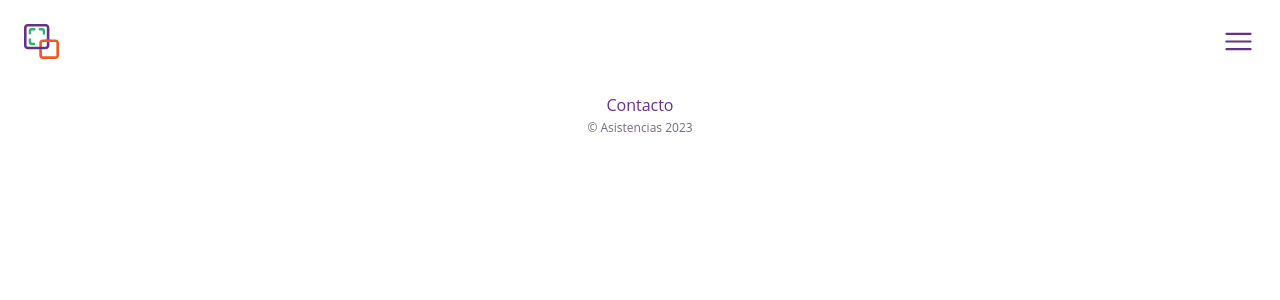
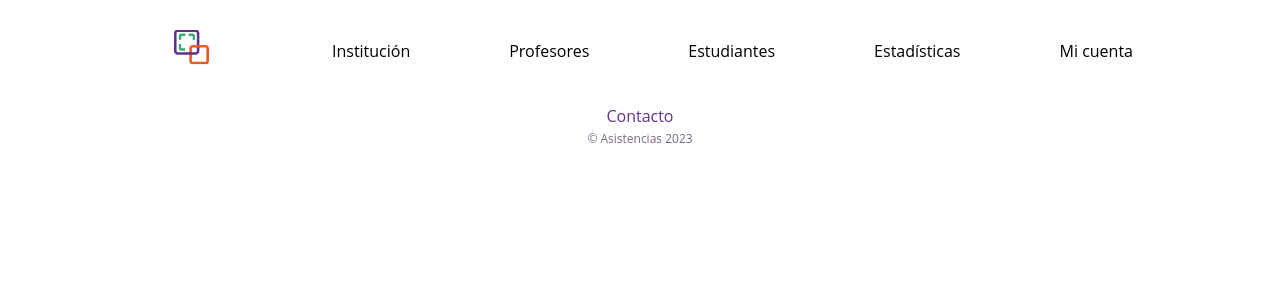
Before and after one commit to sync-ideas/project-frontend, a Next.js app: page /login in a window 1280 px wide. Shown: the top 300 px of the page. Built offline with nearby package versions, Linux system fonts and the light colour scheme.

Commit message:
[FIX] fix styles

```diff
--- a/src/app/components/navbar.tsx
+++ b/src/app/components/navbar.tsx
@@ -18,61 +18,97 @@ const NavBar: React.FC<NavBarProps> = () => {
     const menuRef = useRef<HTMLDivElement | null>(null);
 
     useEffect(() => {
-        function handleClickOutside(event:any) {
-          if (menuRef.current && !menuRef.current.contains(event.target)) {
-            setIsOpen(false);
-          }
+        function handleResize() {
+            setIsSmallScreen(window.innerWidth <= 768);
         }
 
-        document.addEventListener('mousedown', handleClickOutside);
-        return () => {
-          document.removeEventListener('mousedown', handleClickOutside);
-        };
-    }, []);
-
-    useEffect(() => {
-        const handleResize = () => {
-            setIsSmallScreen(window.innerWidth <= 1280);
-        };
-
-        window.addEventListener('resize', handleResize);
+        window.addEventListener("resize", handleResize);
 
         handleResize();
 
         return () => {
-            window.removeEventListener('resize', handleResize);
-        };
-    }, [])
+            window.removeEventListener("resize", handleResize);
+        }
+    }, []);
+
+    useEffect(() => {
+        function handleClickOutside(event: any) {
+            if (menuRef.current && !menuRef.current.contains(event.target)) {
+                setIsOpen(false);
+            }
+        }
+    }, []);
 
     return (
         <>
-            {isSmallScreen ? (
+{/* Mobile menu (only when isSmallScreen is true) */}
+            {isSmallScreen && (
                 <div className="flex w-full p-[24px] m-auto justify-between">
                     <Image src={logo} width={35} height={35} alt="Logo" />
                     {isOpen ? (
-                        <Image src={green} width={35} height={35} alt="Logo" onClick={toggleMenu} className='cursor-pointer' />
-                    ):(
-                        <Image src={menu} width={35} height={35} alt="Logo" onClick={toggleMenu} className='cursor-pointer' />
-                        )}
+                        <Image
+                            src={green}
+                            width={35}
+                            height={35}
+                            alt="Logo"
+                            onClick={toggleMenu}
+                            className="cursor-pointer"
+                        />
+                    ) : (
+                        <Image
+                            src={menu}
+                            width={35}
+                            height={35}
+                            alt="Logo"
+                            onClick={toggleMenu}
+                            className="cursor-pointer"
+                        />
+                    )}
                     {isOpen && (
-                        <div ref={menuRef} className="flex flex-col absolute mt-2 py-2 px-6 bg-purple text-white border rounded shadow right-5 top-[60px]">
-                            <LinkComponent link='#' decorationColor='white' text='Institución' textColor='white'/>
-                            <LinkComponent link='#' decorationColor='white' text='Profesores' textColor='white'/>
-                            <LinkComponent link='#' decorationColor='white' text='Estudiantes' textColor='white'/>
-                            <LinkComponent link='#' decorationColor='white' text='Estadísticas' textColor='white'/>
-                            <LinkComponent link='#' decorationColor='white' text='Mi cuenta' textColor='white'/>
+                        <div
+                            ref={menuRef}
+                            className="flex flex-col absolute mt-2 py-2 px-6 bg-purple text-white border rounded shadow right-5 top-[60px]"
+                        >
+
                         </div>
                     )}
                 </div>
-            ):(
-                <div className="flex w-full p-[24px] m-auto justify-between">
-                    <Image src={logo} width={35} height={35} alt="Logo" />
-                    <div className="mt-2 py-2 px-6 p-8">
-                        <LinkComponent link='#' decorationColor='white' text='Institución' textColor='dark'/>
-                        <LinkComponent link='#' decorationColor='white' text='Profesores' textColor='dark'/>
-                        <LinkComponent link='#' decorationColor='white' text='Estudiantes' textColor='dark'/>
-                        <LinkComponent link='#' decorationColor='white' text='Estadísticas' textColor='dark'/>
-                        <LinkComponent link='#' decorationColor='white' text='Mi cuenta' textColor='dark'/>
+            )}
+
+            {!isSmallScreen && (
+                <div className="flex w-full p-[24px] xl:mx-[0px] md:mr-[0px]">
+                    <Image className="md:ml-[50px] xl:ml-[150px]" src={logo} width={35} height={35} alt="Logo" />
+                    <div className="flex w-full mt-2 py-2 px-6 p-8 justify-evenly">
+                        <LinkComponent
+                            link="#"
+                            decorationColor="white"
+                            text="Institución"
+                            textColor="purple-dark"
+                        />
+                        <LinkComponent
+                            link="#"
+                            decorationColor="white"
+                            text="Profesores"
+                            textColor="purple-dark"
+                        />
+                        <LinkComponent
+                            link="#"
+                            decorationColor="white"
+                            text="Estudiantes"
+                            textColor="purple-dark"
+                        />
+                        <LinkComponent
+                            link="#"
+                            decorationColor="white"
+                            text="Estadísticas"
+                            textColor="purple-dark"
+                        />
+                        <LinkComponent
+                            link="#"
+                            decorationColor="white"
+                            text="Mi cuenta"
+                            textColor="purple-dark"
+                        />
                     </div>
                 </div>
             )}
```
